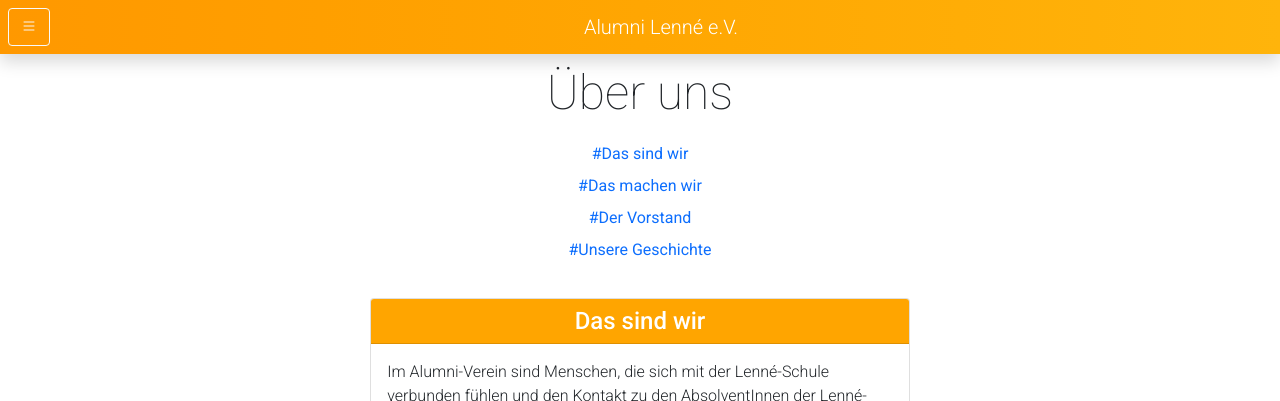
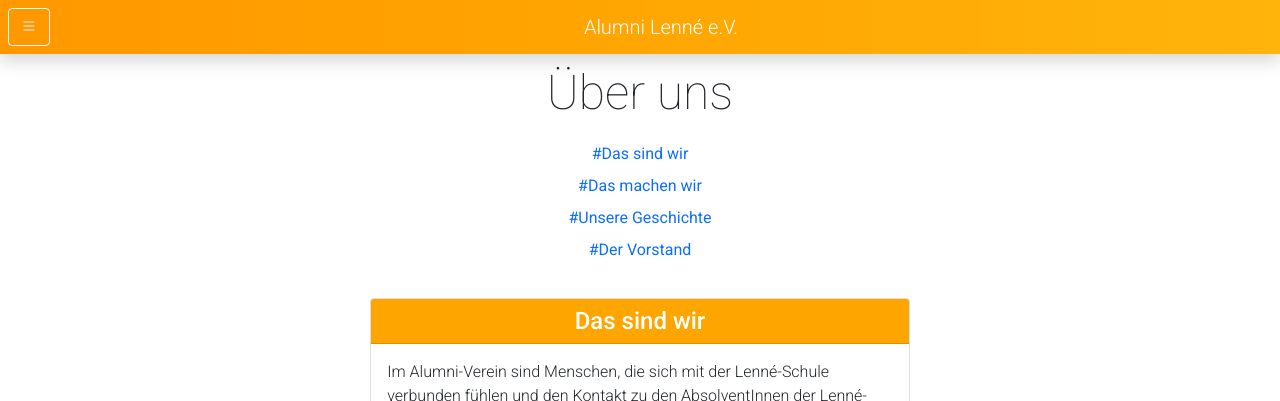
Before and after one commit to alumni-lenne/alumnipage, a Jekyll site: the page built from about.html, in a window 1280 px wide and 900 px high. Shown: the top 401 px of the window. Built offline with Jekyll 4.4.1, drawn with Linux system fonts in a browser that asks for light colours; nearby versions of some CDN libraries.

Commit message:
fixed links

```diff
--- a/about.html
+++ b/about.html
@@ -13,13 +13,14 @@
 
         <li class="p-1"><a href="#aboutus">#Das sind wir</a></li>
         <li class="p-1"><a href="#angebot">#Das machen wir</a></li>
+        <li class="p-1"><a href="#geschichte">#Unsere Geschichte</a></li>
         <li class="p-1"><a href="#vorstand">#Der Vorstand</a></li>
-        <li class="p-1"><a href="#geschichte">#Unsere Geschichte</a></li>
+
     </ul>
 
 
     <div class="d-flex flex-column justify-content-center align-items-center">
-    <div class="card mt-3 mb-5" style="max-width:60ch">
+    <div id="aboutus" class="card mt-3 mb-5" style="max-width:60ch">
         <div class="card-header pb-0 text-white" style="background-color: orange;">
             <h4>Das sind wir</h4>
         </div>
@@ -35,7 +36,7 @@
         </div>
       </div>
 
-    <div class="card mt-3 mb-5" style="max-width:60ch">
+    <div id="angebot" class="card mt-3 mb-5" style="max-width:60ch">
         <div class="card-header pb-0 text-white" style="background-color: orange;">
             <h4>Das machen wir</h4>
         </div>
@@ -54,7 +55,7 @@
         </div>
       </div>
 
-      <div class="card my-5" style="max-width:60ch">
+      <div id="geschichte" class="card my-5" style="max-width:60ch">
         <div class="card-header pb-0 text-white" style="background-color: orange;">
             <h4>Unsere Geschichte</h4>
         </div>
```
